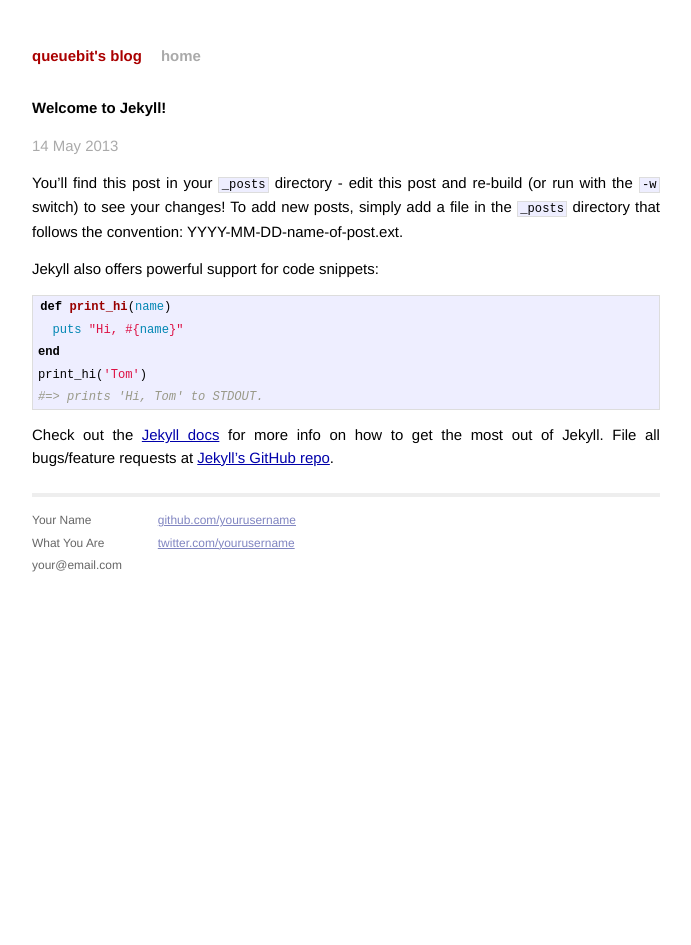
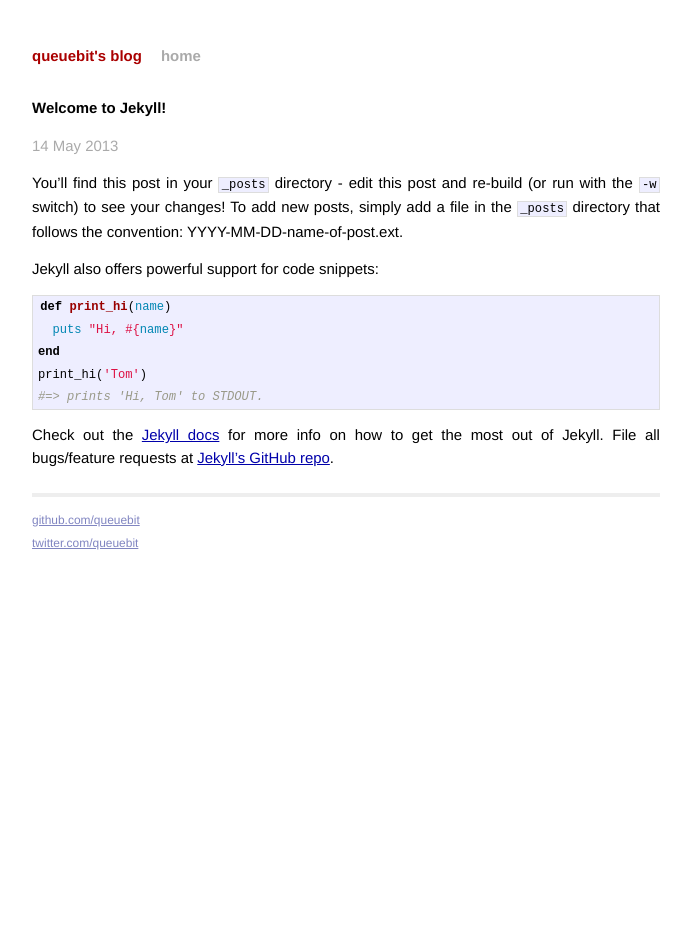
Before and after one commit to queuebit/queuebit.github.io, a Jekyll site: the page built from _posts/2013-05-14-welcome-to-jekyll.markdown, in a window 1280 px wide. Shown: the whole page, without its empty margins (294-985 px from the left). Built offline with Jekyll 4.4.1, drawn with Linux system fonts in a browser that asks for light colours.

Commit message:
Updated default.html to my details

```diff
--- a/_layouts/default.html
+++ b/_layouts/default.html
@@ -27,15 +27,8 @@
             <div class="footer">
               <div class="contact">
                 <p>
-                  Your Name<br />
-                  What You Are<br />
-                  your@email.com
-                </p>
-              </div>
-              <div class="contact">
-                <p>
-                  <a href="http://github.com/yourusername/">github.com/yourusername</a><br />
-                  <a href="http://twitter.com/yourusername/">twitter.com/yourusername</a><br />
+                  <a href="http://github.com/yourusername/">github.com/queuebit</a><br />
+                  <a href="http://twitter.com/yourusername/">twitter.com/queuebit</a><br />
                 </p>
               </div>
             </div>
```
